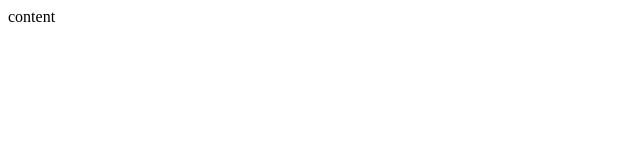
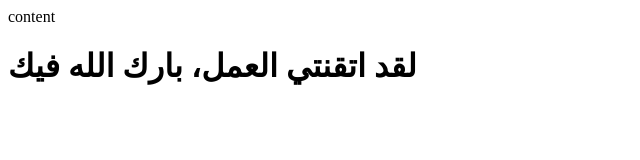
Before and after one commit to zahraa401/project2, a website: page public_html/index.html in a window 1280 px wide. Shown: the whole page, without its empty margins (0-640 px from the left). Drawn offline with Linux system fonts and the light colour scheme.

Commit message:
احسنتي

```diff
--- a/public_html/index.html
+++ b/public_html/index.html
@@ -12,5 +12,6 @@ and open the template in the editor.
     </head>
     <body>
         <div> content</div>
+        <h1>لقد اتقنتي العمل، بارك الله فيك</h1>
     </body>
 </html>
```
